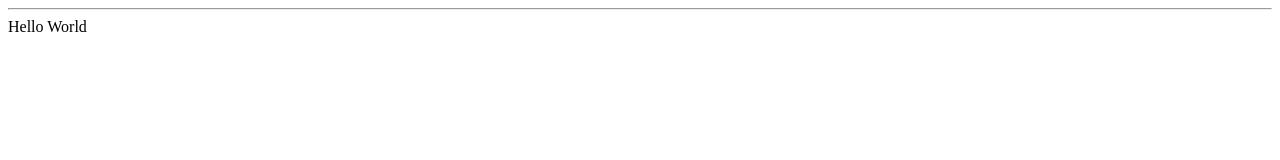
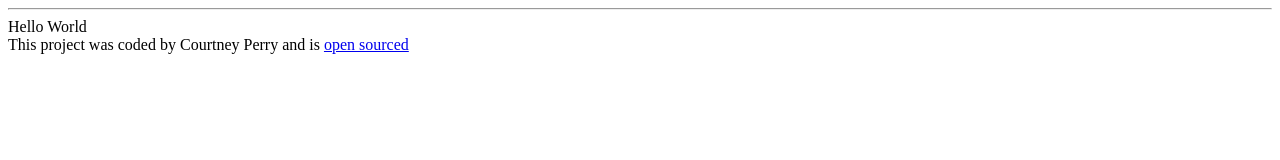
Before and after one commit to cnjperrys/Travel, a plain HTML site: page index.html in a window 1280 px wide. Drawn offline with Linux system fonts and the light colour scheme.

Commit message:
added link to Github repository

```diff
--- a/index.html
+++ b/index.html
@@ -13,5 +13,7 @@
 </head>
 <body>
     <hr>Hello World</h1>
+
+    <footer>This project was coded by Courtney Perry and is <a href="https://github.com/cnjperrys/Travel" target="_blank">open sourced</a></footer>
 </body>
 </html>
```
